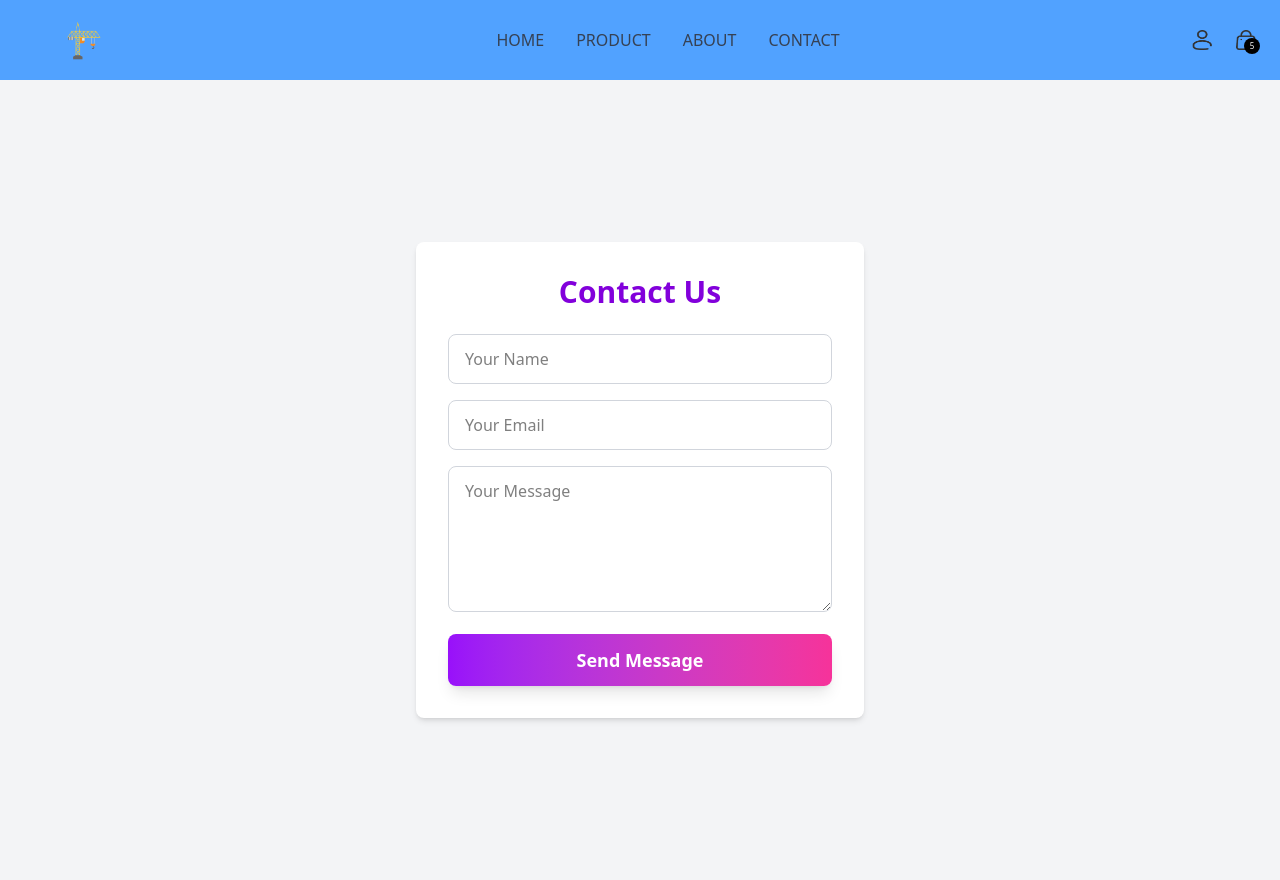
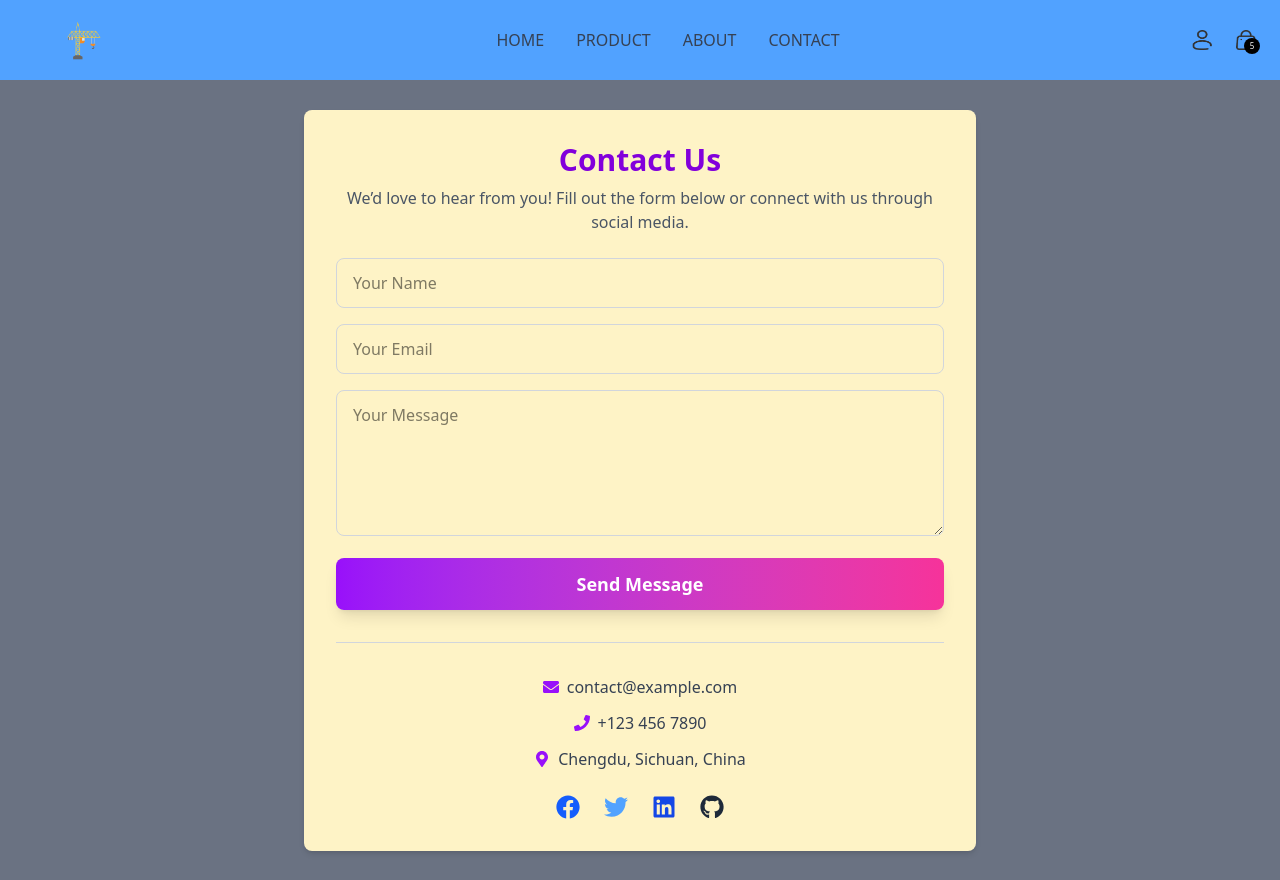
Before and after one commit to ridoy-adhikary/towerCrane, a React (Vite) app in the folder frontend/: page /contact in a window 1280 px wide. Built offline with nearby package versions, Linux system fonts and the light colour scheme.

Commit message:
working contact

```diff
--- a/frontend/package.json
+++ b/frontend/package.json
@@ -15,6 +15,7 @@
     "lucide-react": "^0.544.0",
     "react": "^19.1.1",
     "react-dom": "^19.1.1",
+    "react-icons": "^5.5.0",
     "react-router-dom": "^7.8.2"
   },
   "devDependencies": {
--- a/frontend/src/pages/Contact.jsx
+++ b/frontend/src/pages/Contact.jsx
@@ -1,5 +1,6 @@
 import React, { useState } from "react";
 import axios from "../api/axiosConfig.js";
+import { FaEnvelope, FaPhone, FaMapMarkerAlt, FaFacebook, FaTwitter, FaLinkedin, FaGithub } from "react-icons/fa";
 
 const Contact = () => {
   const [form, setForm] = useState({ name: "", email: "", message: "" });
@@ -19,18 +20,23 @@ const Contact = () => {
   };
 
   return (
-    <div className="min-h-screen bg-gray-100 flex items-center justify-center p-6">
-      <div className="bg-white shadow-md rounded-lg p-8 max-w-md w-full">
-        <h2 className="text-3xl font-bold mb-6 text-center text-purple-700">
+    <div className="min-h-screen bg-gray-500 flex items-center justify-center p-6">
+      <div className="bg-amber-100 shadow-md rounded-lg p-8 max-w-2xl w-full">
+        {/* Title */}
+        <h2 className="text-3xl font-bold mb-2 text-center text-purple-700">
           Contact Us
         </h2>
+        <p className="text-center text-gray-600 mb-6">
+          We’d love to hear from you! Fill out the form below or connect with us through social media.
+        </p>
 
+        {/* Success Message */}
         {success && (
           <p className="text-green-600 mb-4 text-center">{success}</p>
         )}
 
+        {/* Contact Form */}
         <form className="space-y-4" onSubmit={handleSubmit}>
-          {/* Name */}
           <input
             type="text"
             placeholder="Your Name"
@@ -39,8 +45,6 @@ const Contact = () => {
             className="w-full px-4 py-3 border border-gray-300 rounded-lg focus:ring-2 focus:ring-purple-500 focus:border-purple-500"
             required
           />
-
-          {/* Email */}
           <input
             type="email"
             placeholder="Your Email"
@@ -49,8 +53,6 @@ const Contact = () => {
             className="w-full px-4 py-3 border border-gray-300 rounded-lg focus:ring-2 focus:ring-purple-500 focus:border-purple-500"
             required
           />
-
-          {/* Message */}
           <textarea
             placeholder="Your Message"
             value={form.message}
@@ -59,7 +61,6 @@ const Contact = () => {
             rows={5}
             required
           />
-
           <button
             type="submit"
             className="w-full bg-gradient-to-r from-purple-600 to-pink-500 text-white py-3 rounded-lg font-bold text-lg shadow-lg hover:scale-[1.02] hover:shadow-xl transition-transform duration-200"
@@ -67,6 +68,38 @@ const Contact = () => {
             Send Message
           </button>
         </form>
+
+        {/* Divider */}
+        <div className="my-8 border-t border-gray-300"></div>
+
+        {/* Contact Info */}
+        <div className="text-center space-y-3 text-gray-700">
+          <p className="flex items-center justify-center gap-2">
+            <FaEnvelope className="text-purple-600" /> contact@example.com
+          </p>
+          <p className="flex items-center justify-center gap-2">
+            <FaPhone className="text-purple-600" /> +123 456 7890
+          </p>
+          <p className="flex items-center justify-center gap-2">
+            <FaMapMarkerAlt className="text-purple-600" /> Chengdu, Sichuan, China
+          </p>
+        </div>
+
+        {/* Social Media Links */}
+        <div className="flex justify-center gap-6 mt-6">
+          <a href="https://facebook.com" target="_blank" rel="noopener noreferrer">
+            <FaFacebook className="text-2xl text-blue-600 hover:scale-110 transition-transform" />
+          </a>
+          <a href="https://twitter.com" target="_blank" rel="noopener noreferrer">
+            <FaTwitter className="text-2xl text-blue-400 hover:scale-110 transition-transform" />
+          </a>
+          <a href="https://linkedin.com" target="_blank" rel="noopener noreferrer">
+            <FaLinkedin className="text-2xl text-blue-700 hover:scale-110 transition-transform" />
+          </a>
+          <a href="https://github.com" target="_blank" rel="noopener noreferrer">
+            <FaGithub className="text-2xl text-gray-800 hover:scale-110 transition-transform" />
+          </a>
+        </div>
       </div>
     </div>
   );
```
Also changed, not shown: 1 other file (tests, documents, lock files or other folders).
